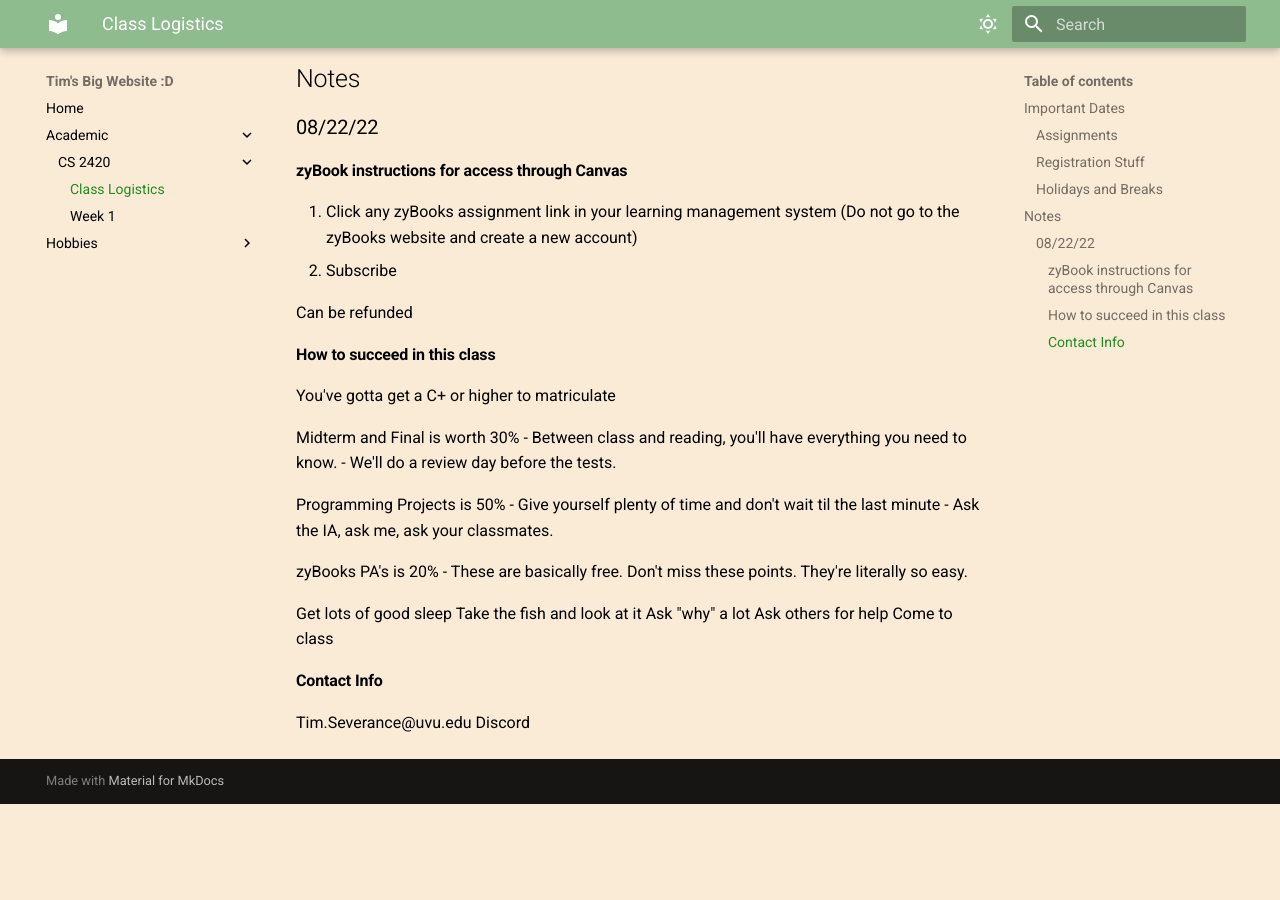
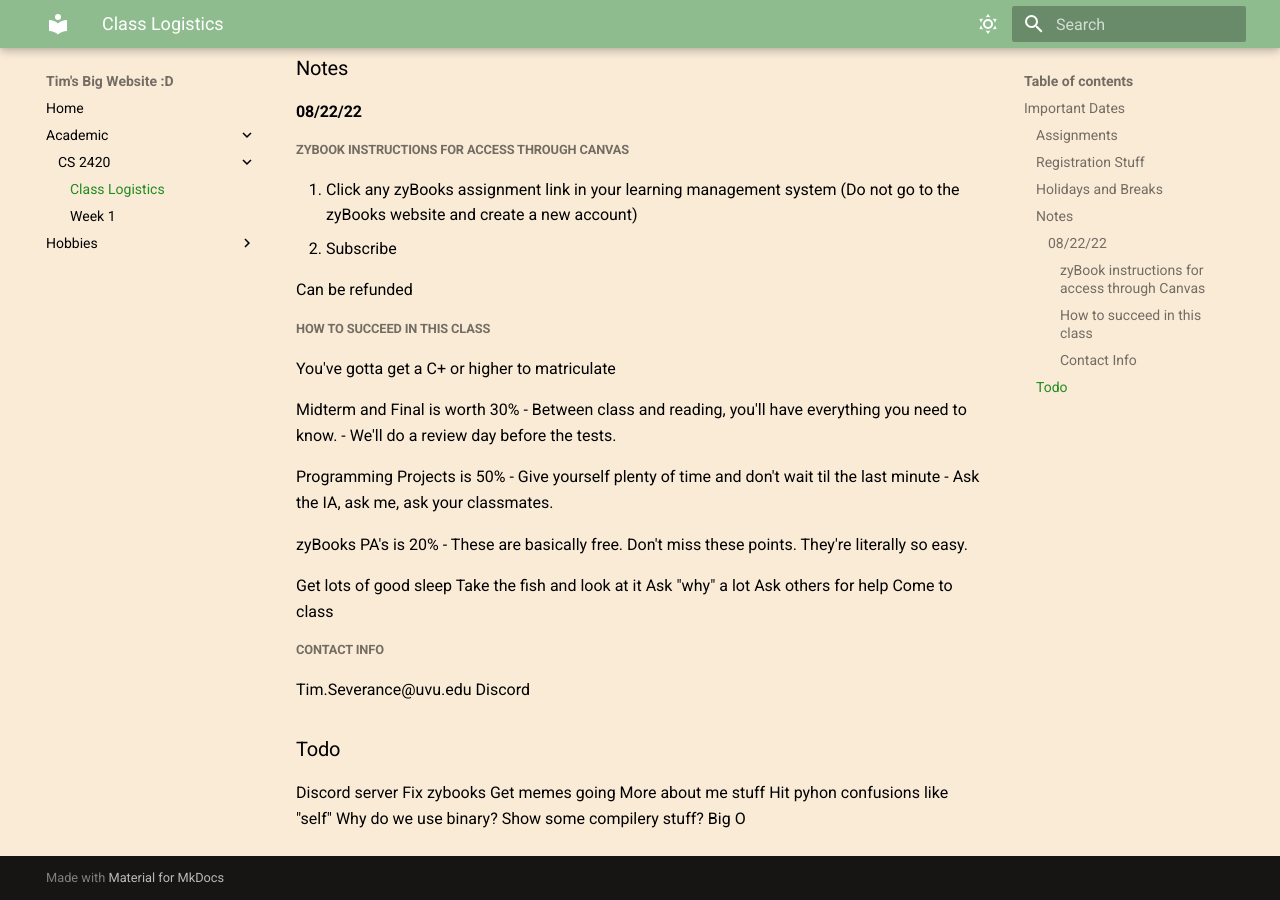
Before and after one commit to fishslips/TimSeverance, an MkDocs documentation site: the page built from docs/Academic/CS-2420/Class Logistics.md, in a window 1280 px wide and 900 px high, scrolled down 1553 px. Built offline with MkDocs 1.6.1 and Material for MkDocs 9.7.7, drawn with Linux system fonts in a browser that asks for light colours; before the commit the page ends 2357 px from its top, so only the background shows below that.

Commit message:
updated logistics

```diff
--- a/docs/Academic/CS-2420/Class Logistics.md
+++ b/docs/Academic/CS-2420/Class Logistics.md
@@ -34,10 +34,10 @@
 | November 26 | Thanksgiving Break Ends |
 
 
-## Notes
-### 08/22/22
+### Notes
+#### 08/22/22
 
-#### zyBook instructions for access through Canvas
+##### zyBook instructions for access through Canvas
 
 1. Click any zyBooks assignment link in your learning management system
 (Do not go to the zyBooks website and create a new account)
@@ -45,7 +45,7 @@
 
 Can be refunded
 
-#### How to succeed in this class
+##### How to succeed in this class
 
 You've gotta get a C+ or higher to matriculate
 
@@ -66,6 +66,18 @@ Ask "why" a lot
 Ask others for help
 Come to class
 
-#### Contact Info
+##### Contact Info
 Tim.Severance@uvu.edu
 Discord
+
+
+### Todo
+
+Discord server
+Fix zybooks
+Get memes going
+More about me stuff
+Hit pyhon confusions like "self"
+Why do we use binary?
+Show some compilery stuff?
+Big O
```
